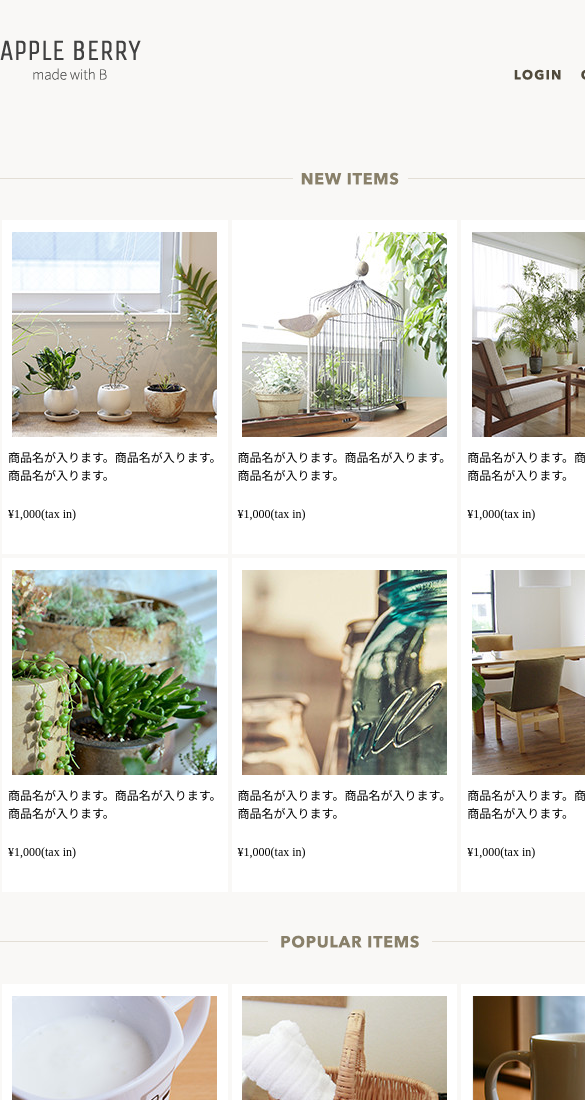
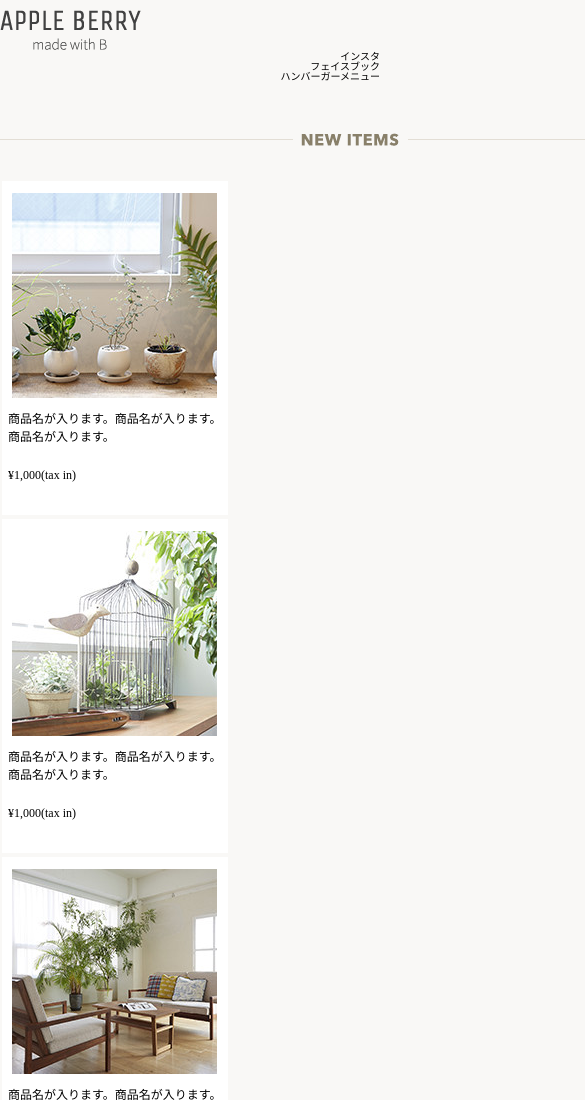
Before and after one commit to keiko2/shopping-site-, a plain HTML site: page index.html in a window 390 px wide. Shown: the top 1100 px of the page, 585 px wide, since content can reach past the window. Drawn offline with nearby package versions, Linux system fonts and the light colour scheme.

Commit message:
レスポンシブ途中

```diff
--- a/css/index.css
+++ b/css/index.css
@@ -3,11 +3,14 @@
 @import 'https://fonts.googleapis.com/css?family=Abel';    /* Google Fonts用のCSSを読み込み */
 
 html {
-  width: 940px;
   font-size: 62.5%;
+  background-color: #f9f8f6;
+}
+
+header, main, footer {
+    width:940px;
   margin-left: auto;
   margin-right: auto;
-  background-color: #f9f8f6;
 }
 
 /* ===================================トップページ=================================== */
@@ -80,18 +83,19 @@ main {
     display: block;
     clear: both;
 }
-
+#main-contents {
+     width: 700px;
+     float: left;
+     margin-right: 10px;
+     flex-direction: row;
+ }
 main:after {
     content:"";
     display: block;
     clear: both;
 }
 
- #main-contents {
-     width: 700px;
-     float: left;
-     margin-right: 10px;
- }
+
  #owl-carousel {
     min-width: 700px;
     background-repeat: no-repeat;
@@ -1126,3 +1130,43 @@ border-bottom: 1px solid #e8e4da;
      font-weight: bold;
      font-family: 小塚ゴシック Pro;
 }
+
+
+.sp_nav {
+    display:none;
+}
+
+#ham-menu {
+    display:none;
+}
+
+/* ===================================レスポンシブ=================================== */
+
+
+
+@media (max-width: 550px){
+    header, main, footer {
+        width: 100%;
+        margin-right: 0px;
+        margin-left: 0px;
+    }
+#header_in {
+    margin: 10px auto 10px;
+    display: block;
+    flex-wrap: wrap;
+    justify-content: space-between;
+    align-items: baseline;
+}
+.pc_nav {
+    display:none;
+}
+.sp_nav {
+    display:block;
+}
+#main-contents {
+    width:100%;
+}
+.owl-item {
+
+}
+}
--- a/index.html
+++ b/index.html
@@ -17,7 +17,6 @@
 <!-- Owl Carousel CSS -->
         <link rel="stylesheet" href="owlcarousel/assets/owl.carousel.min.css">
         <link rel="stylesheet" href="owlcarousel/assets/owl.theme.default.min.css">
-  <link rel="stylesheet" href="css/skeleton.css">
   <link href="//fonts.googleapis.com/css?family=Raleway:400,300,600" rel="stylesheet" type="text/css">
   <link rel="stylesheet" href="css/index.css">
 
@@ -28,7 +27,7 @@
         <script src="owlcarousel/owl.carousel.min.js"></script>
 
         <!-- Owl Carouselを動作させるために追加 -->
-        <script src="test-carousel.js"></script>
+        <script src="owlcarousel/test-carousel.js"></script>
     </head>
     <body>
         <header>
@@ -37,7 +36,7 @@
                     <a href="#"><img src="./images/top/logo.png" alt="ロゴ"></a>
                 </h1>
                 <nav id="top-nav">
-                    <ul>
+                    <ul class="pc_nav">
                         <li><a href=""><img src="./images/top/menu_login.png" alt="ログイン"></a></li>
                         <li><a href=""><img src="./images/top/menu_cart.png" alt="カート"></a></li>
                         <li><a href=""><img src="./images/top/menu_mypage.png" alt="マイページ"></a></li>
@@ -45,6 +44,17 @@
                         <li><a href=""><img src="./images/top/facebook.png" alt="フェイスブック"></a></li>
                         <li class="last-list"><a href=""><img src="./images/top/insta.png" alt="インスタグラム"></a></li>
                     </ul>
+                    <ul class="sp_nav">
+                        <li>インスタ</li>
+                        <li>フェイスブック</li>
+                        <li>ハンバーガーメニュー</li>
+                    </ul>
+                    <div id="ham-menu">
+                        <p>項目1</p>
+                        <p>項目2</p>
+                        <p>項目3</p>
+                        <p>項目4</p>
+                    </div>
                 </nav>
             </div>
         </header>
```
